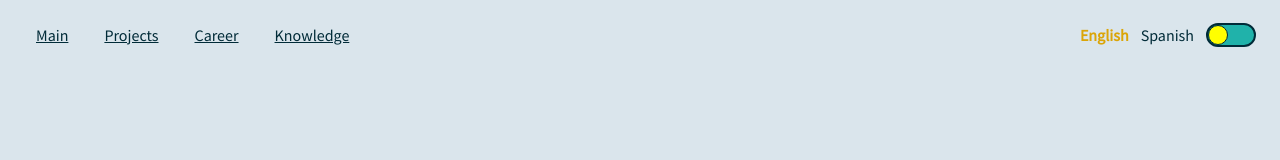
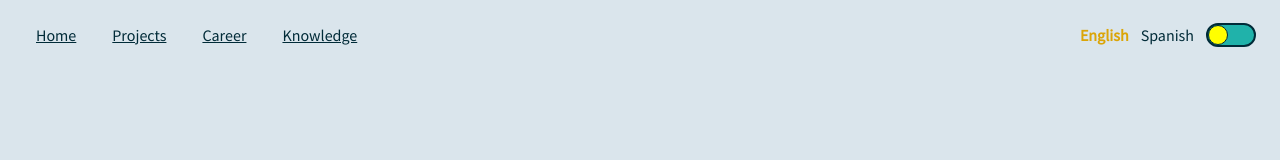
Before and after one commit to Noelia-F/my-page, a React (Create React App) app: page / in a window 1280 px wide. Shown: the top 160 px of the page. Built offline with nearby package versions, Linux system fonts and the light colour scheme.

Commit message:
change from principal to home

```diff
--- a/src/App.tsx
+++ b/src/App.tsx
@@ -4,7 +4,7 @@ import Footer from './components/Footer/Footer';
 import Header from './components/Header/Header';
 import Career from './pages/Career/Career';
 import Knowledge from './pages/Knowledge/Knowledge';
-import Principal from './pages/Principal/Principal';
+import Home from './pages/Home/Home';
 import Projects from './pages/Projects/Projects';
 
 function App() {
@@ -16,7 +16,7 @@ function App() {
   return (
     <div className={`App ${lightMode ? 'light-mode' : 'dark-mode'}`}>
       <Header onChangeMode={changeMode} />
-      <Principal/>
+      <Home/>
       <Projects/>
       <Career />
       <Knowledge />
--- a/src/components/Header/Header.tsx
+++ b/src/components/Header/Header.tsx
@@ -18,9 +18,9 @@ const Header: React.FunctionComponent<Props> = ({onChangeMode}) => {
   };
   const NAV_LINKS: Link[] = [
     {
-      id: 'nav-principal',
+      id: 'nav-home',
       path: '#',
-      name: 'main',
+      name: 'home',
     },
     {
       id: 'nav-projects',
--- a/src/i18n.tsx
+++ b/src/i18n.tsx
@@ -19,7 +19,7 @@ i18n
     resources: {
       en: {
         translation: {
-          main: 'Main',
+          home: 'Home',
           projects: 'Projects',
           career: 'Career',
           knowledge: 'Knowledge',
@@ -27,7 +27,7 @@ i18n
       },
       es: {
         translation: {
-          main: 'Principal',
+          home: 'Home',
           projects: 'Proyectos',
           career: 'Trayectoria',
           knowledge: 'Conocimientos',
--- a/src/pages/Principal/Principal.css
+++ b/src/pages/Home/Home.css
@@ -1,4 +1,4 @@
-.App-principal {
+.App-main {
   box-sizing: border-box;
   position: relative;
   padding: 100px 24px 24px 24px;
@@ -11,7 +11,7 @@
 }
 
 
-.App-principal__content {
+.App-main__content {
   flex-grow: 1;
   display: flex;
   align-items: center;
@@ -19,7 +19,7 @@
   width: 100%;
 }
 
-.App-principal__button {
+.App-main__button {
   transform: rotate(90deg);
 }
 
--- a/src/pages/Principal/Principal.tsx
+++ b/src/pages/Home/Home.tsx
@@ -1,12 +1,12 @@
 import React from 'react';
-import './Principal.css';
+import './Home.css';
 import SocialMedia from '../../components/Social-media/Social-media';
 import Button from '../../components/Button/Button';
 
-const Principal: React.FunctionComponent = () => {
+const Home: React.FunctionComponent = () => {
   return (
     <section className="App-section">
-      <div className='App-principal__content'>
+      <div className='App-main__content'>
         <article className="App-title-box">
           <h1 className="App-title">Noelia Frontón García</h1>
           <h2 className="App-subtitle">Front-End Developer</h2>
@@ -14,11 +14,11 @@ const Principal: React.FunctionComponent = () => {
           <SocialMedia />
         </article>
       </div>
-      <div className='App-principal__button'>
+      <div className='App-main__button'>
         <Button shape="circular" label="&#10148;" />
       </div>
     </section>
   );
 }
 
-export default Principal;
+export default Home;
```
